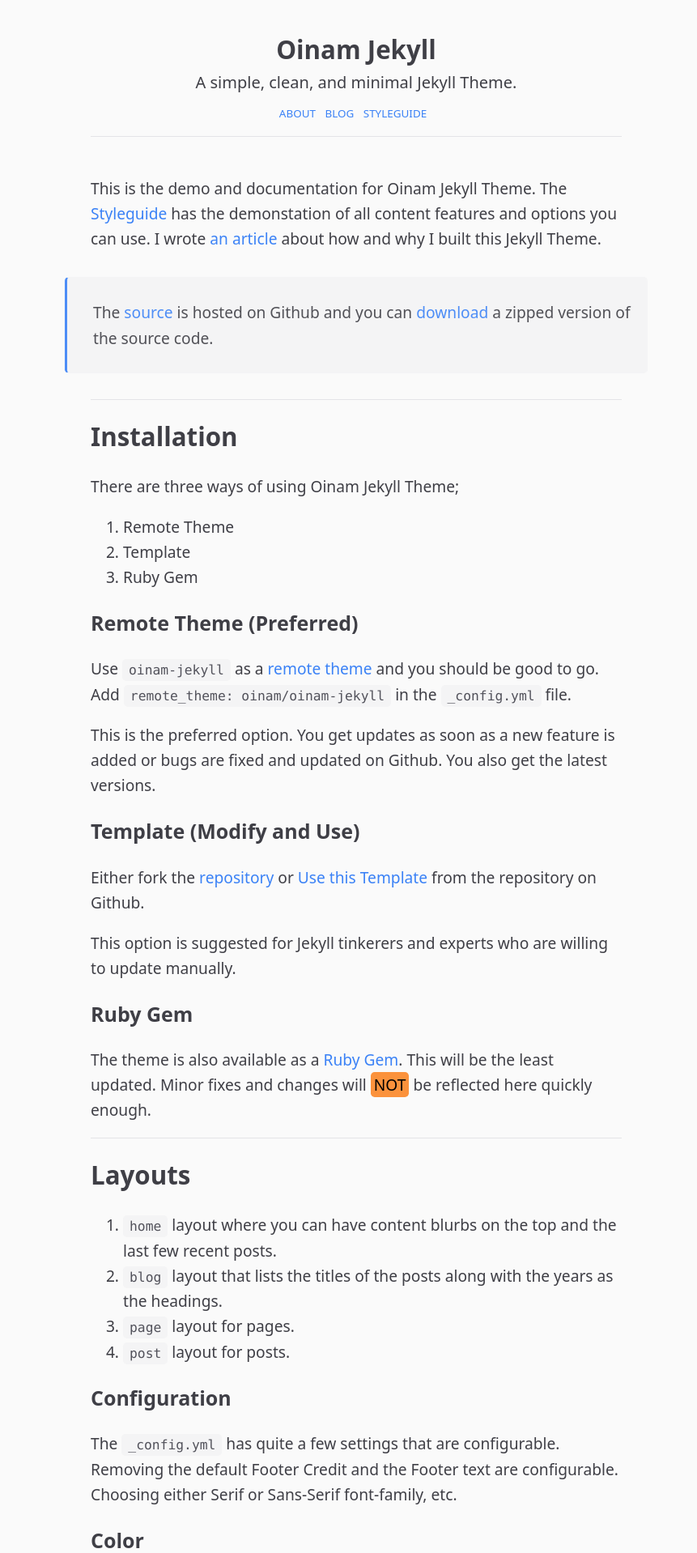
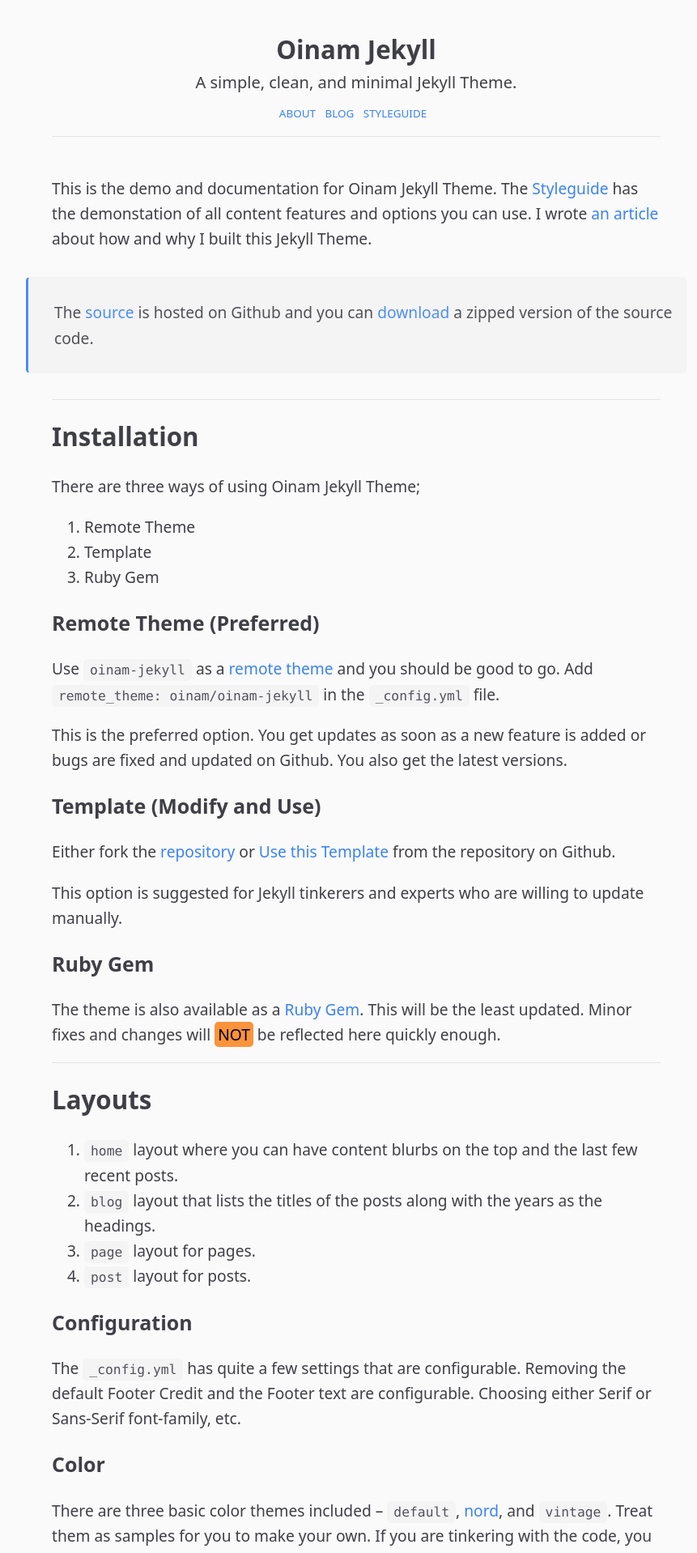
Before and after one commit to oinam/oinam-jekyll, a Jekyll site: the page built from index.md, in a window 1280 px wide. Shown: the top 1918 px of the page at 81% size, without its empty margins (200-1061 px from the left). Built offline with Jekyll 4.4.1, drawn with Linux system fonts in a browser that asks for light colours.

Commit message:
Default body width to 48rem (16px x 1REM)

```diff
--- a/_includes/css/settings.css
+++ b/_includes/css/settings.css
@@ -5,9 +5,8 @@
   --font-family-cursive:    cursive;
 
   /* an ideal reading width - 48rem - 768px based off 16px:1rem */
-  /* 42 is an interesting number. ;-) */
   /* remember to set this to media-queries too if you are not handling it separately */
-  --body-width: 42rem;
+  --body-width: 48rem;
 
   /* default: minor third scale progression */
   --typescale-body: 1.2;
@@ -19,7 +18,7 @@
   --spacing-heading: 1rem;
 
 
-  /* default: minor third scale progression */
+  /* default: minor-third scale progression */
   --space-ratio: 1.2;
 
   --space-base: 1;
```
